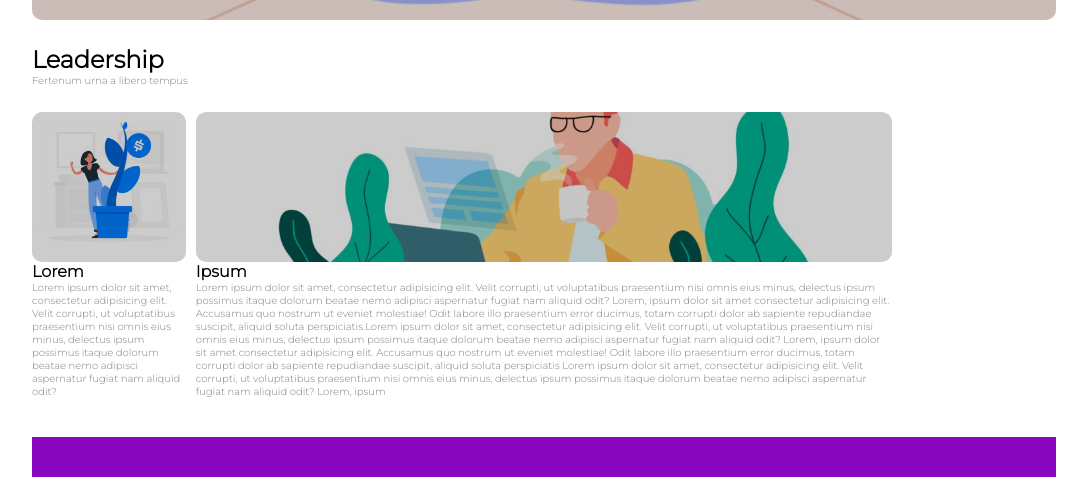
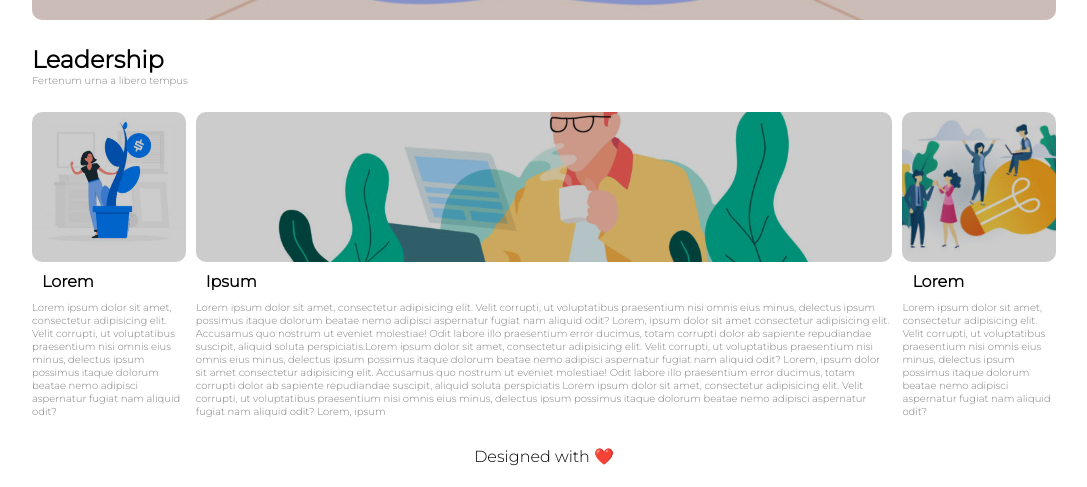
Before and after one commit to NicolettaBr/htmlcss-wp, a plain HTML site: page index.html in a window 1280 px wide. Shown: the part 595-1082 px from the top of the page, without its empty margins (96-1183 px from the left). Drawn offline with Linux system fonts and the light colour scheme.

Commit message:
esercizio terminato

```diff
--- a/css/style.css
+++ b/css/style.css
@@ -148,18 +148,30 @@ header{
     height: 150px;
     border-radius: 10px;
     position: relative;
+}
 
+.img-terza{
+    background-image: url(../img/img-3.jpg);
+    background-size: cover;
+    background-position: center;
+    height: 150px;
+    border-radius: 10px;
+    position: relative;
 }
+
+.col h4{
+    padding: 10px;
+}
+/*fine Colonne*/
 
 /*FINE MAIN*/
 
 /*FOOTER*/
 
 .footer{
-    background-color:#8806bd ;
-    width: 100%;
-    height: 40px;
     margin-top: 10px;
+    text-align: center;
+    padding: 10px;
 }
 
 /*FINE FOOTER*/
--- a/index.html
+++ b/index.html
@@ -66,16 +66,18 @@
 
         <!--MAIN-->
         <main class="container">
-
+            <!--row-->
             <div class="main-row">
 
                 <h2>Leadership</h2>
                 <div class="text-grey">Fertenum urna a libero tempus</div>
 
             </div>
+            <!--fine row-->
 
+            <!--colonne-->
             <div class="clearfix main-box">
-
+                <!--prima colonna-->
                 <div class="col colonna-left">
 
                     <div class="img-prima">
@@ -88,7 +90,9 @@
                     </div>
 
                 </div>
+                <!--fine prima colonna-->
 
+                <!--seconda colonna-->
                 <div class="col colonna-center">
 
                     <div class="img-seconda">
@@ -101,15 +105,34 @@
                     </div>
 
                 </div>
-                <div class="col colonna-right"></div>
+                <!--fine seconda colonna-->
+
+                <!--terza colonna-->
+                <div class="col colonna-right">
+
+                    <div class="img-terza">
+                        <div class="layover"></div>
+                    </div>
+
+                    <div>
+                        <h4>Lorem</h4>
+                        <p class="text-grey">Lorem ipsum dolor sit amet, consectetur adipisicing elit. Velit corrupti, ut voluptatibus praesentium nisi omnis eius minus, delectus ipsum possimus itaque dolorum beatae nemo adipisci aspernatur fugiat nam aliquid odit?</p>
+                    </div>
+
+                </div>
+                <!--fine terza colonna-->
             </div>
+
+            <!--fine colonne-->
         </main>
         <!--FINE MAIN-->
 
         <!--FOOTER-->
+
         <footer>
-            <div class="footer"></div>
+            <div class="footer">Designed with &#10084;&#65039;</div>
         </footer>
+
         <!--FINE FOOTER-->
     </div>
 
```
